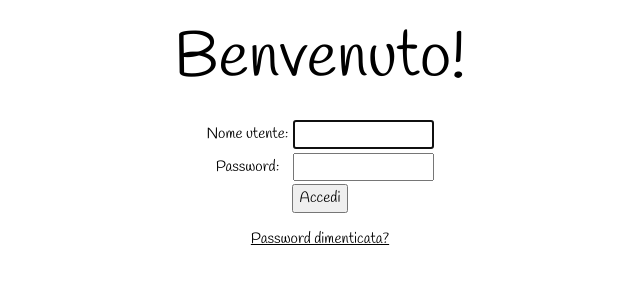
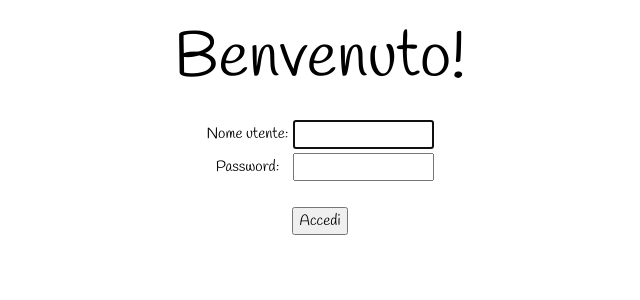
Before and after one commit to seciadev/django_weddingsite, a Django app: page /accounts/login/ in a window 1280 px wide. Shown: the part 39-339 px from the top of the page, without its empty margins (320-960 px from the left). Run offline with Django 3.2, Linux system fonts and the light colour scheme; some libraries are stand-ins or nearby versions; some web fonts are replaced.

Commit message:
Password recovery canceled

```diff
--- a/templates/registration/login.html
+++ b/templates/registration/login.html
@@ -29,15 +29,13 @@
   <td>{{ form.password }}</td>
 </tr>
 </table>
-
+<br>
 <div>
   <input type="submit" value="Accedi" />
   <input type="hidden" name="next" value="" />
 </div>
 </form>
 
-{# Assumes you setup the password_reset view in your URLconf #}
-<p><a href="{% url 'password_reset' %}">Password dimenticata?</a></p>
 </div>
 
 {% endblock %}
```
